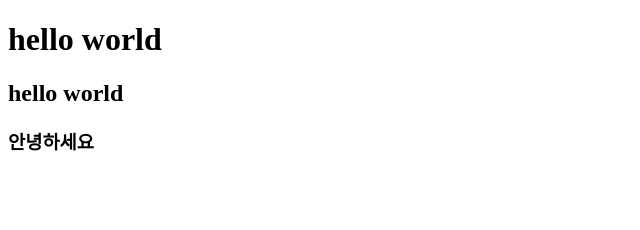
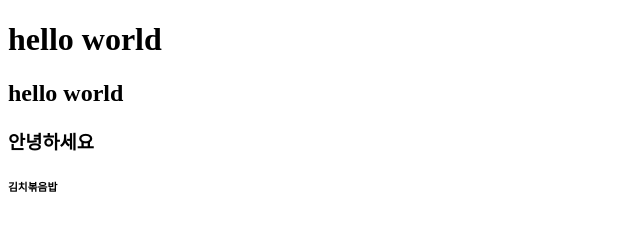
Before and after one commit to comfortparkcake22-pixel/task_202620951, a plain HTML site: page index.html in a window 1280 px wide. Shown: the full height of the page, 0-640 px from the left. Drawn offline with Linux system fonts and the light colour scheme.

Commit message:
new message

```diff
--- a/index.html
+++ b/index.html
@@ -9,5 +9,6 @@
         <h1>hello world</h1>
         <h2>hello world</h2>
         <h3>안녕하세요</h3>
+        <h6>김치볶음밥</h6>
     </body>
 </html>
```
